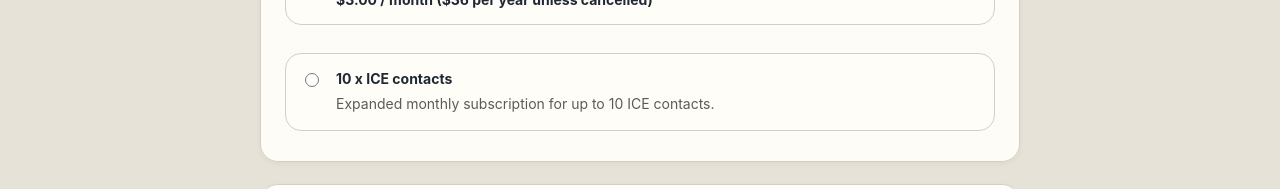
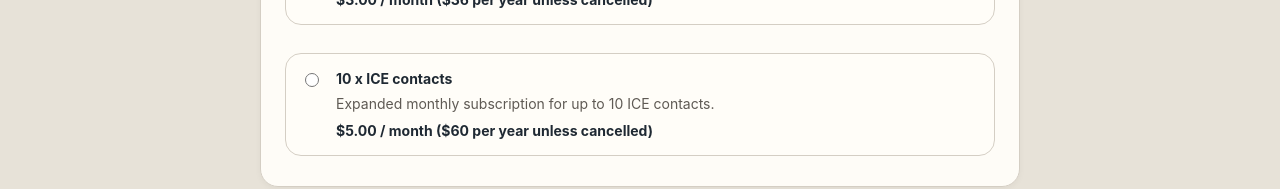
Before and after one commit to Carascan/carascan-platform, a Next.js app: page /buy in a window 1280 px wide. Shown: the part 966-1155 px from the top of the page. Built offline with nearby package versions, Linux system fonts and the light colour scheme.

Commit message:
Buy: remove conditional price reveal from 10 contact option

```diff
--- a/app/buy/page.tsx
+++ b/app/buy/page.tsx
@@ -325,7 +325,6 @@ export default function Buy() {
                       Expanded monthly subscription for up to 10 ICE contacts.
                     </div>
 
-                    {emergencyPlan === "10" && (
                     <div
   style={{
     marginTop: 8,
@@ -335,7 +334,7 @@ export default function Buy() {
 >
   $5.00 / month ($60 per year unless cancelled)
 </div>
-                    )}
+
                   </div>
                 </label>
               </div>
```
Lines whose indentation alone changed are shown as unchanged.
